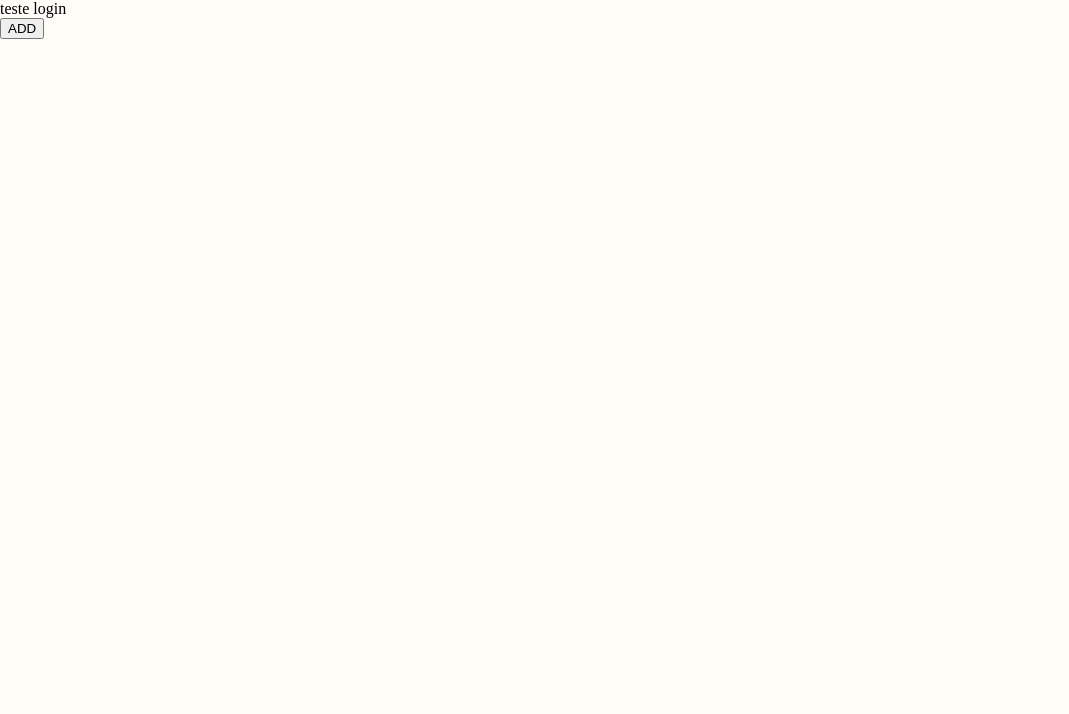
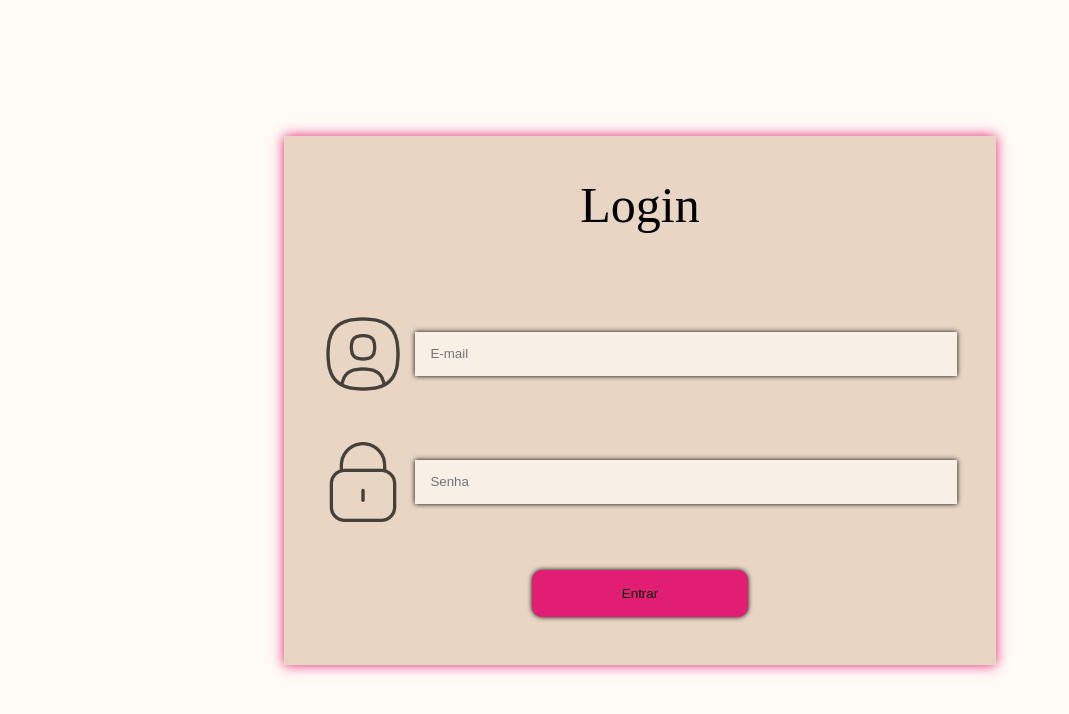
Before and after one commit to pontes2007/fashiontrends, a plain HTML site: page login/login.html in a window 1280 px wide. Shown: the whole page, without its empty margins (0-1069 px from the left). Drawn offline with Linux system fonts and the light colour scheme.

Commit message:
login screen

```diff
--- a/login/login.css
+++ b/login/login.css
@@ -0,0 +1,65 @@
+:root{
+    --logotipo-cabecalho-textos: #111111;
+    --botoes-novidade-promocao: #E11D74;
+    --fundos-vitrine: #E8D5C4;
+    --status-disponivel: #7A9E7E;
+    --fundo-geral: #FFFBF7;
+}
+
+.maincontainer{
+    display: flex;
+    justify-content: center;
+    align-items: center;
+    height: 100vh;
+}
+
+.logincontainer{
+    display: flex;
+    justify-content: center;
+    align-items: center;
+    flex-direction: column;
+    background-color: var(--fundos-vitrine);
+    box-shadow: 0 0 12px var(--botoes-novidade-promocao);
+}
+
+.logintext{
+    font-size: 50px;
+    margin-top: 5vh;
+    margin-bottom: 7vh;
+}
+
+.inputcontainer{
+    display: flex;
+    flex-direction: row;
+    align-items: stretch;
+    justify-content: center;
+    height: 10vh;
+    margin: 3vh 3vw;
+}
+
+.imageuser{
+    max-width: 100%;
+    max-height: 100%;
+    margin-right: 1vw;
+    opacity: 0.7;
+}
+
+input{
+    border: 0;
+    box-shadow: 0 0 5px;
+    height: 3vh;
+    align-self: center;
+    padding: 10px 15px;
+    width: 40vw;
+    background-color: rgba(255, 251, 247, 0.7);
+}
+
+.sendbutton{
+    margin-top: 3vh;
+    margin-bottom: 6vh;
+    padding: 2vh 7vw;
+    border: 0;
+    box-shadow: 0 0 5px;
+    border-radius: 10px;
+    background-color: var(--botoes-novidade-promocao);
+}
--- a/login/login.html
+++ b/login/login.html
@@ -8,8 +8,20 @@
         <link rel="stylesheet" href="login.css">
     </head>
     <body>
-        <div>teste login</div>
-        <button id="add">ADD</button>
+        <div class="maincontainer">
+            <div class="logincontainer">
+                <label class="logintext">Login</label>
+                <div class="inputcontainer">
+                    <img class="imageuser" src="../imagensdosprodutos/user.png" alt="">
+                    <input type="email" placeholder="E-mail">
+                </div>
+                <div class="inputcontainer">
+                    <img class="imageuser" src="../imagensdosprodutos/lock.png" alt="">
+                    <input type="password" placeholder="Senha">
+                </div>
+                <button class="sendbutton">Entrar</button>
+            </div>
+        </div>
         <script src="login.js"></script>
     </body>
 </html>
```
Also changed, not shown: imagensdosprodutos/lock.png (added), imagensdosprodutos/user.png (added).
